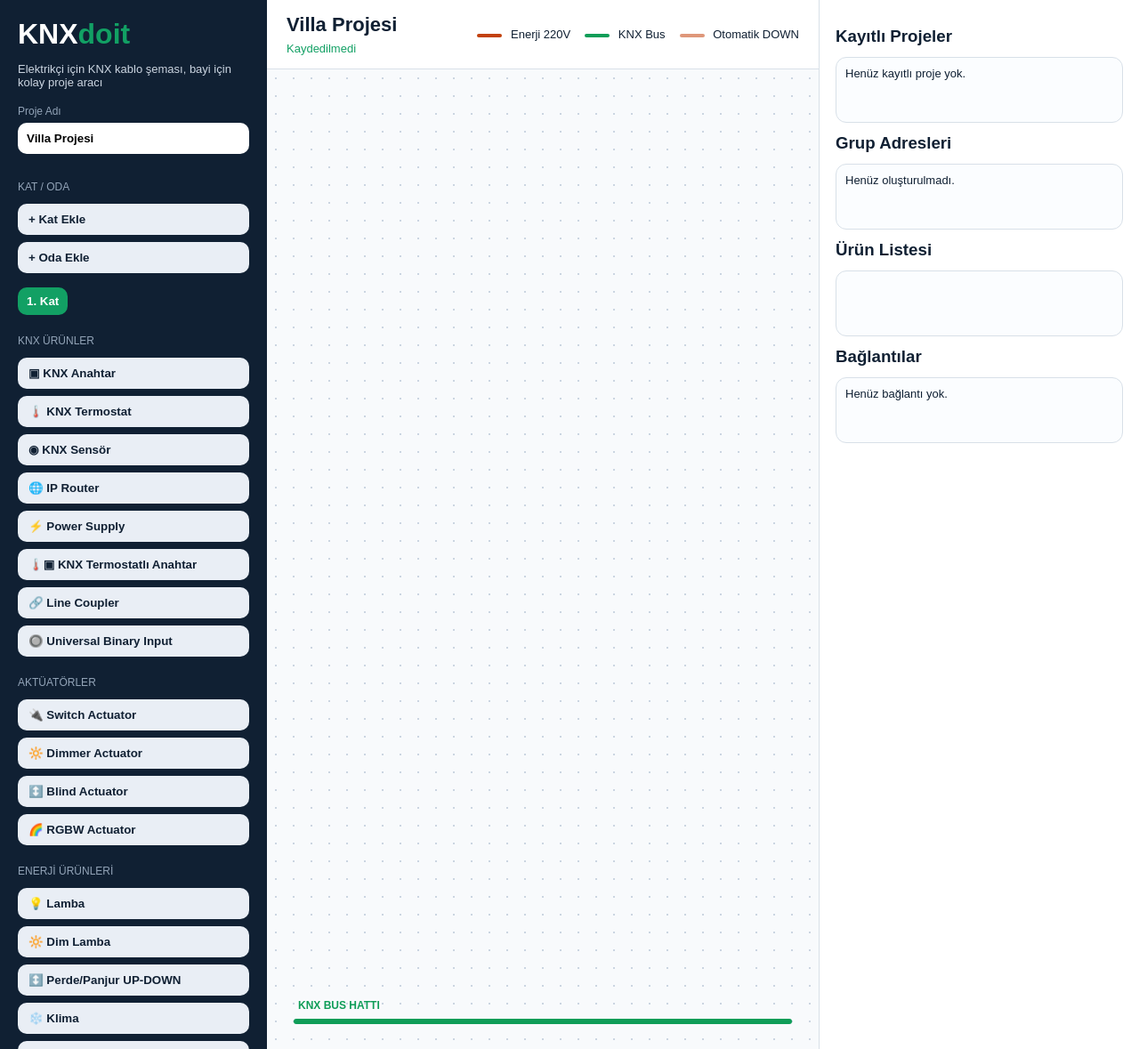
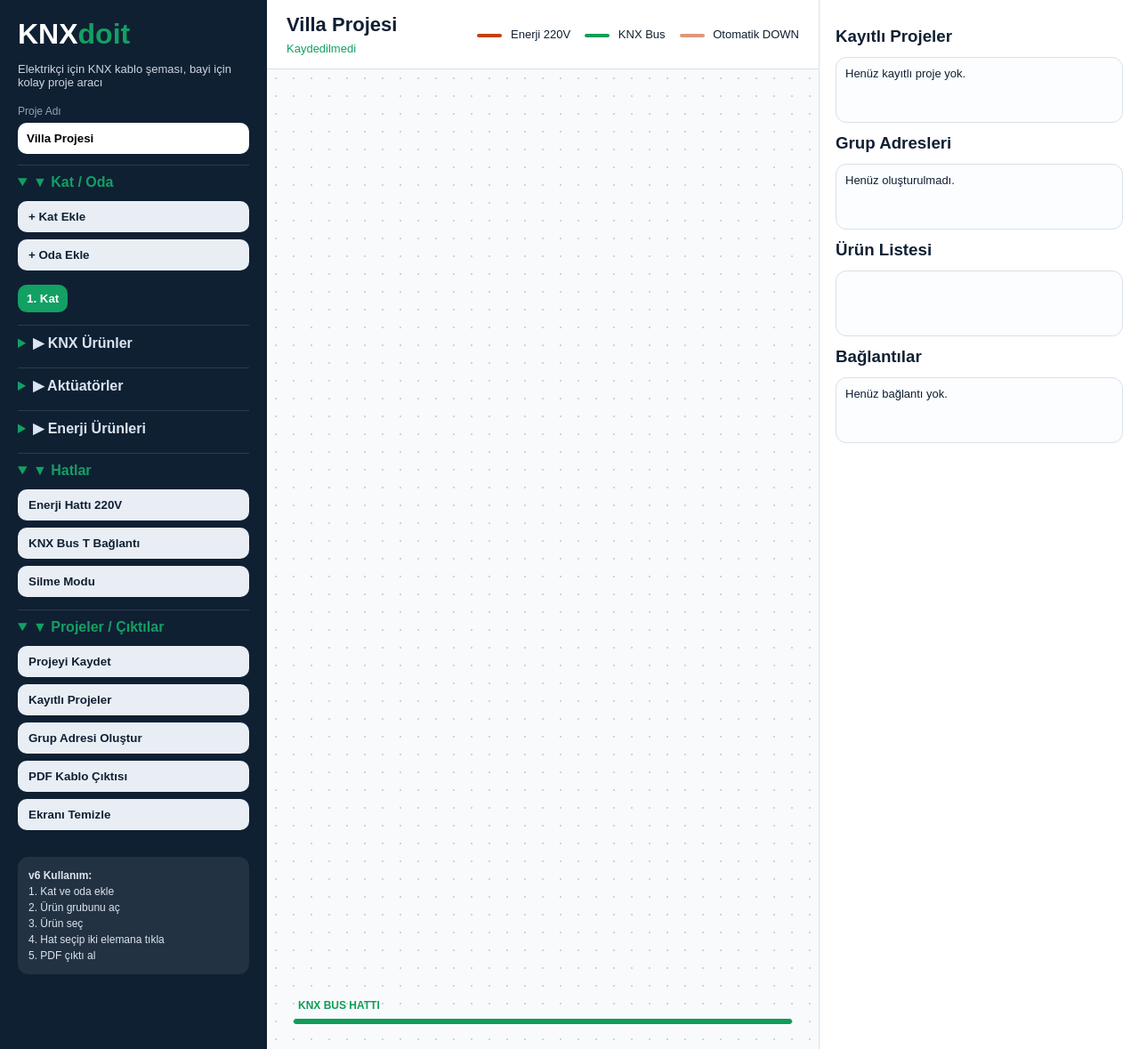
Before and after one commit to ozanguldumen-beep/knxdoit-simple, a Flask app: page / in a window 1280 px wide. Shown: the whole page at 89% size. Run offline with Flask 3, Linux system fonts and the light colour scheme.

Commit message:
Add files via upload

```diff
--- a/app.py
+++ b/app.py
@@ -2,22 +2,38 @@ from io import BytesIO
 from flask import Flask, render_template, request, jsonify, send_file
 from reportlab.lib.pagesizes import A4, landscape
 from reportlab.lib import colors
-from reportlab.platypus import SimpleDocTemplate, Table, TableStyle, Paragraph, Spacer
-from reportlab.lib.styles import getSampleStyleSheet
+from reportlab.pdfgen import canvas
+from reportlab.pdfbase import pdfmetrics
+from reportlab.pdfbase.ttfonts import TTFont
+import os
 
 app = Flask(__name__)
 
+FONT_NAME = "Helvetica"
+FONT_BOLD = "Helvetica-Bold"
+try:
+    font_path = "/usr/share/fonts/truetype/dejavu/DejaVuSans.ttf"
+    bold_path = "/usr/share/fonts/truetype/dejavu/DejaVuSans-Bold.ttf"
+    if os.path.exists(font_path):
+        pdfmetrics.registerFont(TTFont("DejaVuSans", font_path))
+        FONT_NAME = "DejaVuSans"
+    if os.path.exists(bold_path):
+        pdfmetrics.registerFont(TTFont("DejaVuSans-Bold", bold_path))
+        FONT_BOLD = "DejaVuSans-Bold"
+except Exception:
+    pass
+
 DPT_RULES = {
-    "knx_switch": [{"name": "Buton 1", "dpt": "DPST-1-1"}, {"name": "Buton 2", "dpt": "DPST-1-1"}],
-    "knx_thermostat": [{"name": "Sıcaklık", "dpt": "DPST-9-1"}, {"name": "Set Değeri", "dpt": "DPST-9-1"}],
-    "knx_sensor": [{"name": "Hareket", "dpt": "DPST-1-1"}, {"name": "Işık", "dpt": "DPST-9-4"}],
-    "knx_thermo_switch": [{"name": "Sıcaklık", "dpt": "DPST-9-1"}, {"name": "Buton", "dpt": "DPST-1-1"}],
-    "lamp": [{"name": "Aç/Kapa", "dpt": "DPST-1-1"}, {"name": "Geri Bildirim", "dpt": "DPST-1-1"}],
-    "dim_lamp": [{"name": "On/Off", "dpt": "DPST-1-1"}, {"name": "Parlaklık", "dpt": "DPST-5-1"}],
-    "blind": [{"name": "Up/Down", "dpt": "DPST-1-8"}, {"name": "Stop", "dpt": "DPST-1-7"}],
-    "valve": [{"name": "Aç/Kapa", "dpt": "DPST-1-1"}],
-    "motor_valve": [{"name": "Motorlu Vana", "dpt": "DPST-1-1"}],
-    "onoff": [{"name": "On/Off", "dpt": "DPST-1-1"}],
+    "knx_switch": [("Buton 1", "DPST-1-1"), ("Buton 2", "DPST-1-1")],
+    "knx_thermostat": [("Sıcaklık", "DPST-9-1"), ("Set Değeri", "DPST-9-1")],
+    "knx_sensor": [("Hareket", "DPST-1-1"), ("Işık", "DPST-9-4")],
+    "knx_thermo_switch": [("Sıcaklık", "DPST-9-1"), ("Buton", "DPST-1-1")],
+    "lamp": [("Aç/Kapa", "DPST-1-1"), ("Geri Bildirim", "DPST-1-1")],
+    "dim_lamp": [("On/Off", "DPST-1-1"), ("Parlaklık", "DPST-5-1")],
+    "blind": [("Up/Down", "DPST-1-8"), ("Stop", "DPST-1-7")],
+    "valve": [("Aç/Kapa", "DPST-1-1")],
+    "motor_valve": [("Motorlu Vana", "DPST-1-1")],
+    "onoff": [("On/Off", "DPST-1-1")],
 }
 
 @app.route("/")
@@ -37,18 +53,86 @@ def group_addresses():
                 dtype = dev.get("type")
                 physical = f"1.{floor_index}.{phys}"
                 phys += 1
-                for rule in DPT_RULES.get(dtype, []):
+                for fname, dpt in DPT_RULES.get(dtype, []):
                     result.append({
                         "physical": physical,
                         "address": f"{floor_index}/{room_index}/{sub}",
                         "floor": floor.get("name", f"Kat {floor_index}"),
                         "room": room.get("name", "Oda"),
                         "device": dev.get("name", dtype),
-                        "function": rule["name"],
-                        "dpt": rule["dpt"]
+                        "function": fname,
+                        "dpt": dpt
                     })
                     sub += 1
     return jsonify(result)
+
+def draw_device(c, x, y, label, icon=""):
+    c.setStrokeColor(colors.black)
+    c.setFillColor(colors.white)
+    c.roundRect(x-24, y-18, 48, 36, 5, stroke=1, fill=1)
+    c.setFillColor(colors.black)
+    c.setFont(FONT_BOLD, 6)
+    txt = label[:18]
+    c.drawCentredString(x, y-28, txt)
+    c.setFont(FONT_NAME, 11)
+    c.drawCentredString(x, y-4, icon or "KNX")
+
+def draw_pdf_schematic(c, data, y_start):
+    width, height = landscape(A4)
+    c.setFont(FONT_BOLD, 14)
+    c.drawString(30, y_start, "1. ABB tarzı KNX Bus Şeması")
+    y = y_start - 35
+
+    floors = data.get("floors", [])
+    panels = data.get("panels", [])
+    collectors = data.get("collectors", [])
+
+    bus_left = 85
+    bus_right = width - 80
+
+    # Main line
+    c.setStrokeColor(colors.HexColor("#0f9d58"))
+    c.setLineWidth(3)
+
+    rows = []
+    for f in floors:
+        devices = []
+        for r in f.get("rooms", []):
+            for d in r.get("devices", []):
+                if d.get("type", "").startswith("knx") or d.get("type") in ["ip_router", "power_supply", "line_coupler", "binary_input", "switch_actuator", "dimmer_actuator", "blind_actuator", "rgbw_actuator"]:
+                    devices.append((r.get("name","Oda"), d.get("name","Cihaz"), d.get("type","")))
+        rows.append((f.get("name","Kat"), devices))
+
+    if panels:
+        pdev = []
+        for p in panels:
+            for d in p.get("devices", []):
+                pdev.append((p.get("name","Pano"), d.get("name","Modül"), d.get("type","")))
+        rows.insert(0, ("Pano / Ana Hat", pdev))
+
+    max_rows = min(len(rows), 4)
+    for idx in range(max_rows):
+        row_name, devs = rows[idx]
+        row_y = y - idx * 88
+        c.setStrokeColor(colors.HexColor("#0f9d58"))
+        c.line(bus_left, row_y, bus_right, row_y)
+        c.setFillColor(colors.HexColor("#0f9d58"))
+        c.setFont(FONT_BOLD, 8)
+        c.drawString(35, row_y-3, row_name)
+        c.drawString(bus_left, row_y+8, "KNX BUS")
+
+        shown = devs[:8]
+        if not shown:
+            shown = [(row_name, "Boş hat", "")]
+        step = (bus_right - bus_left) / (len(shown)+1)
+        for i, (_, name, typ) in enumerate(shown, start=1):
+            x = bus_left + step*i
+            c.setStrokeColor(colors.HexColor("#0f9d58"))
+            c.line(x, row_y, x, row_y+38)
+            icon = "▣" if "switch" in typ else "T" if "thermostat" in typ else "S" if "sensor" in typ else "A" if "actuator" in typ else "P"
+            draw_device(c, x, row_y+55, name, icon)
+
+    return y - max_rows * 88 - 10
 
 @app.route("/api/pdf", methods=["POST"])
 def pdf():
@@ -57,40 +141,52 @@ def pdf():
     project_name = data.get("projectName", "KNXdoit Projesi")
 
     buffer = BytesIO()
-    doc = SimpleDocTemplate(buffer, pagesize=landscape(A4), rightMargin=20, leftMargin=20, topMargin=20, bottomMargin=20)
-    styles = getSampleStyleSheet()
-    story = []
+    c = canvas.Canvas(buffer, pagesize=landscape(A4))
+    width, height = landscape(A4)
 
-    story.append(Paragraph(f"{project_name} - Elektrikçi Kablo Bağlantı Raporu", styles["Title"]))
-    story.append(Paragraph("Kahverengi: 220V enerji hattı | Yeşil: KNX Bus hattı | Perde/Panjur: UP ve DOWN iki ayrı röle kanalıdır.", styles["Normal"]))
-    story.append(Spacer(1, 14))
+    c.setFont(FONT_BOLD, 18)
+    c.drawString(30, height-38, f"{project_name} - Elektrikçi Kablo ve KNX Topoloji Raporu")
+    c.setFont(FONT_NAME, 9)
+    c.drawString(30, height-58, "Kahverengi: 220V enerji hattı | Yeşil: KNX Bus hattı | Perde/Panjur: UP ve DOWN iki ayrı röle kanalıdır.")
+    c.drawString(30, height-73, "Not: KNX Bus ana hat olarak düşünülür; cihazlar bu hatta T bağlantı ile bağlanır.")
 
-    rows = [["No", "Hat", "Başlangıç", "Bitiş", "Etiket", "Not"]]
-    for i, w in enumerate(wires, start=1):
-        rows.append([
-            i,
+    next_y = draw_pdf_schematic(c, data, height-105)
+
+    c.setFont(FONT_BOLD, 14)
+    c.setFillColor(colors.black)
+    c.drawString(30, max(next_y, 170), "2. Kablo Bağlantı Listesi")
+
+    y = max(next_y, 170) - 22
+    c.setFont(FONT_BOLD, 7)
+    headers = ["No", "Hat", "Başlangıç", "Bitiş", "Etiket", "Not"]
+    xs = [30, 55, 125, 300, 475, 570]
+    for x, h in zip(xs, headers):
+        c.drawString(x, y, h)
+    y -= 10
+    c.setFont(FONT_NAME, 6.5)
+
+    for i, w in enumerate(wires[:28], start=1):
+        if y < 28:
+            c.showPage()
+            y = height-40
+            c.setFont(FONT_NAME, 6.5)
+        values = [
+            str(i),
             "Enerji 220V" if w.get("type") == "energy" else "KNX Bus",
-            w.get("fromLabel", "-"),
-            w.get("toLabel", "-"),
-            w.get("label", "-"),
-            "DOWN otomatik" if w.get("autoDown") else ("T bağlantı" if w.get("type") == "knx" else "Röle bağlantısı")
-        ])
+            w.get("fromLabel","-")[:32],
+            w.get("toLabel","-")[:32],
+            w.get("label","-")[:20],
+            "DOWN otomatik" if w.get("autoDown") else ("T bağlantı" if w.get("type")=="knx" else "Röle bağlantısı")
+        ]
+        for x, val in zip(xs, values):
+            c.drawString(x, y, val)
+        y -= 10
 
-    table = Table(rows, colWidths=[35, 85, 190, 190, 120, 130])
-    table.setStyle(TableStyle([
-        ("GRID", (0,0), (-1,-1), 0.35, colors.grey),
-        ("BACKGROUND", (0,0), (-1,0), colors.HexColor("#102033")),
-        ("TEXTCOLOR", (0,0), (-1,0), colors.white),
-        ("FONTNAME", (0,0), (-1,0), "Helvetica-Bold"),
-        ("FONTSIZE", (0,0), (-1,-1), 8),
-        ("VALIGN", (0,0), (-1,-1), "TOP"),
-    ]))
-    story.append(table)
-    story.append(Spacer(1, 14))
-    story.append(Paragraph("Not: KNX Bus yeşil ana hat olarak düşünülmeli, cihazlar bu hatta T bağlantı ile bağlanmalıdır.", styles["Normal"]))
-    doc.build(story)
+    c.setFont(FONT_NAME, 8)
+    c.drawString(30, 16, "Bu rapor saha elektrikçisi için hazırlanmıştır. KNX programlama/grup adresleri ayrıca kontrol edilmelidir.")
+    c.save()
     buffer.seek(0)
-    return send_file(buffer, as_attachment=True, download_name="knxdoit_v5_pro_kablo_raporu.pdf", mimetype="application/pdf")
+    return send_file(buffer, as_attachment=True, download_name="knxdoit_v5_1_elektrikci_semasi.pdf", mimetype="application/pdf")
 
 if __name__ == "__main__":
     app.run(debug=True)
--- a/static/app.js
+++ b/static/app.js
@@ -56,12 +56,16 @@ function addRoom(){
   const floor = state.floors[state.activeFloor];
   const name = prompt("Oda adı:", "Salon");
   if(!name) return;
-  floor.rooms.push({id:uid("room"), name, x:80+floor.rooms.length*30, y:90+floor.rooms.length*30, devices:[]});
+  const n = floor.rooms.length;
+  const col = n % 2;
+  const row = Math.floor(n / 2);
+  floor.rooms.push({id:uid("room"), name, x:80 + col*820, y:90 + row*260, devices:[]});
   render(); markDirty();
 }
 
 function addCollector(){
-  state.collectors.push({id:uid("collector"), name:"Yerden Isıtma Kollektörü", x:760, y:360, devices:[
+  const n = state.collectors.length;
+  state.collectors.push({id:uid("collector"), name:"Yerden Isıtma Kollektörü", x:760, y:360+n*170, devices:[
     {id:uid("dev"), type:"valve", name:"Kollektör Vana 1"},
     {id:uid("dev"), type:"valve", name:"Kollektör Vana 2"}
   ]});
@@ -73,17 +77,14 @@ function addDevice(type){
   if(!meta) return;
   if(meta.kind==="collector"){ addCollector(); return; }
 
-  if(meta.kind==="actuator" || type==="ip_router" || type==="power_supply" || type==="line_coupler"){
+  if(meta.kind==="actuator" || ["ip_router","power_supply","line_coupler"].includes(type)){
     if(!state.panels.length){
       state.panels.push({id:uid("panel"), name:"Ana Pano", x:520, y:350, devices:[]});
     }
     state.panels[0].devices.push({id:uid("dev"), type, name:meta.name});
   } else {
     const floor = state.floors[state.activeFloor];
-    if(!floor.rooms.length){
-      alert("Önce oda eklemelisin.");
-      return;
-    }
+    if(!floor.rooms.length){ alert("Önce oda eklemelisin."); return; }
     floor.rooms[floor.rooms.length-1].devices.push({id:uid("dev"), type, name:meta.name});
   }
   render(); markDirty();
@@ -188,14 +189,22 @@ function clickItem(item, el){
   clearSel(); render(); markDirty();
 }
 
+
+function hasEnergyConnection(deviceId){
+  return state.wires.some(w => w.type === "energy" && (w.from.id === deviceId || w.to.id === deviceId));
+}
+
 function allowed(a,b,t){
   const energyTypes=["lamp","dim_lamp","blind","aircon","boiler","valve","door","motor_valve","onoff"];
   const knxTypes=["knx_switch","knx_thermostat","knx_sensor","ip_router","power_supply","knx_thermo_switch","line_coupler","binary_input","switch_actuator","dimmer_actuator","blind_actuator","rgbw_actuator"];
-  if(t==="knx"){
-    if(energyTypes.includes(a.type)||energyTypes.includes(b.type)){ alert("Enerji ürünü KNX hattına bağlanamaz."); return false; }
-  }
-  if(t==="energy"){
-    if(knxTypes.includes(a.type)&&knxTypes.includes(b.type)){ alert("Enerji hattı iki KNX ürün arasında çizilemez."); return false; }
+  if(t==="knx" && (energyTypes.includes(a.type)||energyTypes.includes(b.type))){ alert("Enerji ürünü KNX hattına bağlanamaz."); return false; }
+  if(t==="energy" && knxTypes.includes(a.type)&&knxTypes.includes(b.type)){ alert("Enerji hattı iki KNX ürün arasında çizilemez."); return false; }
+  const energyA = energyTypes.includes(a.type);
+  const energyB = energyTypes.includes(b.type);
+  const energyItem = energyA ? a : (energyB ? b : null);
+  if(t==="energy" && energyItem && hasEnergyConnection(energyItem.id)){
+    alert("Bu enerji ürününe zaten bir röle/kablo bağlandı. İkinci enerji kablosu bağlanamaz.");
+    return false;
   }
   return true;
 }
@@ -249,7 +258,7 @@ function drawWires(){
 function makeDraggable(el,obj){
   let drag=false, ox=0, oy=0;
   el.onmousedown=e=>{
-    if(e.target.closest(".device")) return;
+    if(e.target.closest(".device") || e.target.closest("button") || e.target.closest("input")) return;
     drag=true; ox=e.offsetX; oy=e.offsetY;
   };
   document.onmousemove=e=>{
@@ -372,7 +381,7 @@ async function downloadPdf(){
   const blob=await res.blob();
   const url=URL.createObjectURL(blob);
   const a=document.createElement("a");
-  a.href=url; a.download="knxdoit_v5_pro_kablo_raporu.pdf"; a.click();
+  a.href=url; a.download="knxdoit_v5_1_elektrikci_semasi.pdf"; a.click();
   URL.revokeObjectURL(url);
 }
 
--- a/static/style.css
+++ b/static/style.css
@@ -7,7 +7,8 @@ body { margin:0; font-family:Arial,sans-serif; color:#102033; background:#f4f7f9
 .sidebar p { color:#cbd5e1; font-size:13px; margin-bottom:18px; }
 .label { font-size:12px; color:#93a4b8; display:block; margin-bottom:6px; }
 .project-input { width:100%; padding:10px; border-radius:10px; border:0; margin-bottom:12px; font-weight:700; }
-.section-title { margin:18px 0 8px; color:#93a4b8; font-size:12px; text-transform:uppercase; }
+details { border-top:1px solid rgba(255,255,255,.12); padding:10px 0; }
+summary { cursor:pointer; font-weight:800; color:#dbe4ef; margin-bottom:8px; }
 button { width:100%; border:0; border-radius:10px; padding:10px 12px; margin:4px 0; font-weight:700; cursor:pointer; background:#e9eef5; color:#102033; text-align:left; }
 button:hover { background:#dbe4ef; }
 button.active { background:#12a064; color:white; }
@@ -33,7 +34,6 @@ header h2 { margin:0 0 4px; font-size:22px; }
 .device { display:inline-flex; flex-direction:column; align-items:center; justify-content:center; width:92px; min-height:78px; border:1px solid #d8e0e8; border-radius:12px; background:#f8fafc; cursor:pointer; font-size:12px; text-align:center; padding:6px; }
 .device:hover { background:#eef6f1; border-color:#12a064; }
 .device.selected { outline:4px solid rgba(18,160,100,.28); }
-.device.connected { background:#fff7ed; border-color:#c2410c; }
 .device-icon { font-size:24px; line-height:1; margin-bottom:4px; }
 .rightbar { background:white; border-left:1px solid #d8e0e8; padding:18px; overflow-y:auto; }
 .rightbar h3 { margin:12px 0; }
@@ -46,3 +46,15 @@ header h2 { margin:0 0 4px; font-size:22px; }
 .auto-down-line { stroke:#c2410c; stroke-width:3.5; stroke-dasharray:8 5; cursor:pointer; }
 .bus-bar { position:absolute; left:30px; right:30px; height:6px; background:#0f9d58; border-radius:8px; bottom:28px; z-index:1; }
 .bus-label { position:absolute; left:35px; bottom:42px; font-size:12px; font-weight:800; color:#0f9d58; z-index:1; }
+
+.v6-note {
+  margin-top:16px;
+  padding:12px;
+  border-radius:12px;
+  background:rgba(255,255,255,.08);
+  color:#dbe4ef;
+  font-size:12px;
+  line-height:1.5;
+}
+details[open] summary { color:#12a064; }
+summary::marker { color:#12a064; }
--- a/templates/index.html
+++ b/templates/index.html
@@ -2,7 +2,7 @@
 <html lang="tr">
 <head>
   <meta charset="UTF-8">
-  <title>KNXdoit v5 Pro</title>
+  <title>KNXdoit v6 Ready</title>
   <link rel="stylesheet" href="/static/style.css">
 </head>
 <body>
@@ -14,12 +14,15 @@
     <label class="label">Proje Adı</label>
     <input id="projectName" class="project-input" value="Villa Projesi" onchange="updateProjectName()">
 
-    <div class="section-title">Kat / Oda</div>
+    <details open>
+      <summary>▼ Kat / Oda</summary>
       <button onclick="addFloor()">+ Kat Ekle</button>
       <button onclick="addRoom()">+ Oda Ekle</button>
       <div id="floorTabs" class="floor-tabs"></div>
+    </details>
 
-    <div class="section-title">KNX Ürünler</div>
+    <details>
+      <summary>▶ KNX Ürünler</summary>
       <button onclick="addDevice('knx_switch')">▣ KNX Anahtar</button>
       <button onclick="addDevice('knx_thermostat')">🌡️ KNX Termostat</button>
       <button onclick="addDevice('knx_sensor')">◉ KNX Sensör</button>
@@ -28,14 +31,18 @@
       <button onclick="addDevice('knx_thermo_switch')">🌡️▣ KNX Termostatlı Anahtar</button>
       <button onclick="addDevice('line_coupler')">🔗 Line Coupler</button>
       <button onclick="addDevice('binary_input')">🔘 Universal Binary Input</button>
+    </details>
 
-    <div class="section-title">Aktüatörler</div>
+    <details>
+      <summary>▶ Aktüatörler</summary>
       <button onclick="addDevice('switch_actuator')">🔌 Switch Actuator</button>
       <button onclick="addDevice('dimmer_actuator')">🔆 Dimmer Actuator</button>
       <button onclick="addDevice('blind_actuator')">↕️ Blind Actuator</button>
       <button onclick="addDevice('rgbw_actuator')">🌈 RGBW Actuator</button>
+    </details>
 
-    <div class="section-title">Enerji Ürünleri</div>
+    <details>
+      <summary>▶ Enerji Ürünleri</summary>
       <button onclick="addDevice('lamp')">💡 Lamba</button>
       <button onclick="addDevice('dim_lamp')">🔆 Dim Lamba</button>
       <button onclick="addDevice('blind')">↕️ Perde/Panjur UP-DOWN</button>
@@ -46,18 +53,31 @@
       <button onclick="addDevice('door')">🚪 Kapı</button>
       <button onclick="addDevice('motor_valve')">⚙️ Motorlu Vana</button>
       <button onclick="addDevice('onoff')">🔴 ON/OFF Cihaz</button>
+    </details>
 
-    <div class="section-title">Hatlar</div>
+    <details open>
+      <summary>▼ Hatlar</summary>
       <button id="btn-energy" onclick="setTool('energy')">Enerji Hattı 220V</button>
       <button id="btn-knx" onclick="setTool('knx')">KNX Bus T Bağlantı</button>
       <button id="btn-delete" onclick="setTool('delete')">Silme Modu</button>
+    </details>
 
-    <div class="section-title">Projeler</div>
+    <details open>
+      <summary>▼ Projeler / Çıktılar</summary>
       <button onclick="saveProject()">Projeyi Kaydet</button>
       <button onclick="showProjects()">Kayıtlı Projeler</button>
       <button onclick="generateGA()">Grup Adresi Oluştur</button>
       <button onclick="downloadPdf()">PDF Kablo Çıktısı</button>
       <button onclick="clearCurrent()">Ekranı Temizle</button>
+    </details>
+  <div class="v6-note">
+      <b>v6 Kullanım:</b><br>
+      1. Kat ve oda ekle<br>
+      2. Ürün grubunu aç<br>
+      3. Ürün seç<br>
+      4. Hat seçip iki elemana tıkla<br>
+      5. PDF çıktı al
+    </div>
   </aside>
 
   <main class="workspace">
@@ -89,7 +109,6 @@
     <div id="wireList" class="panel-list">Henüz bağlantı yok.</div>
   </aside>
 </div>
-
 <script src="/static/app.js"></script>
 </body>
 </html>
```
Also changed, not shown: README.md. Lines whose indentation alone changed are shown as unchanged.
